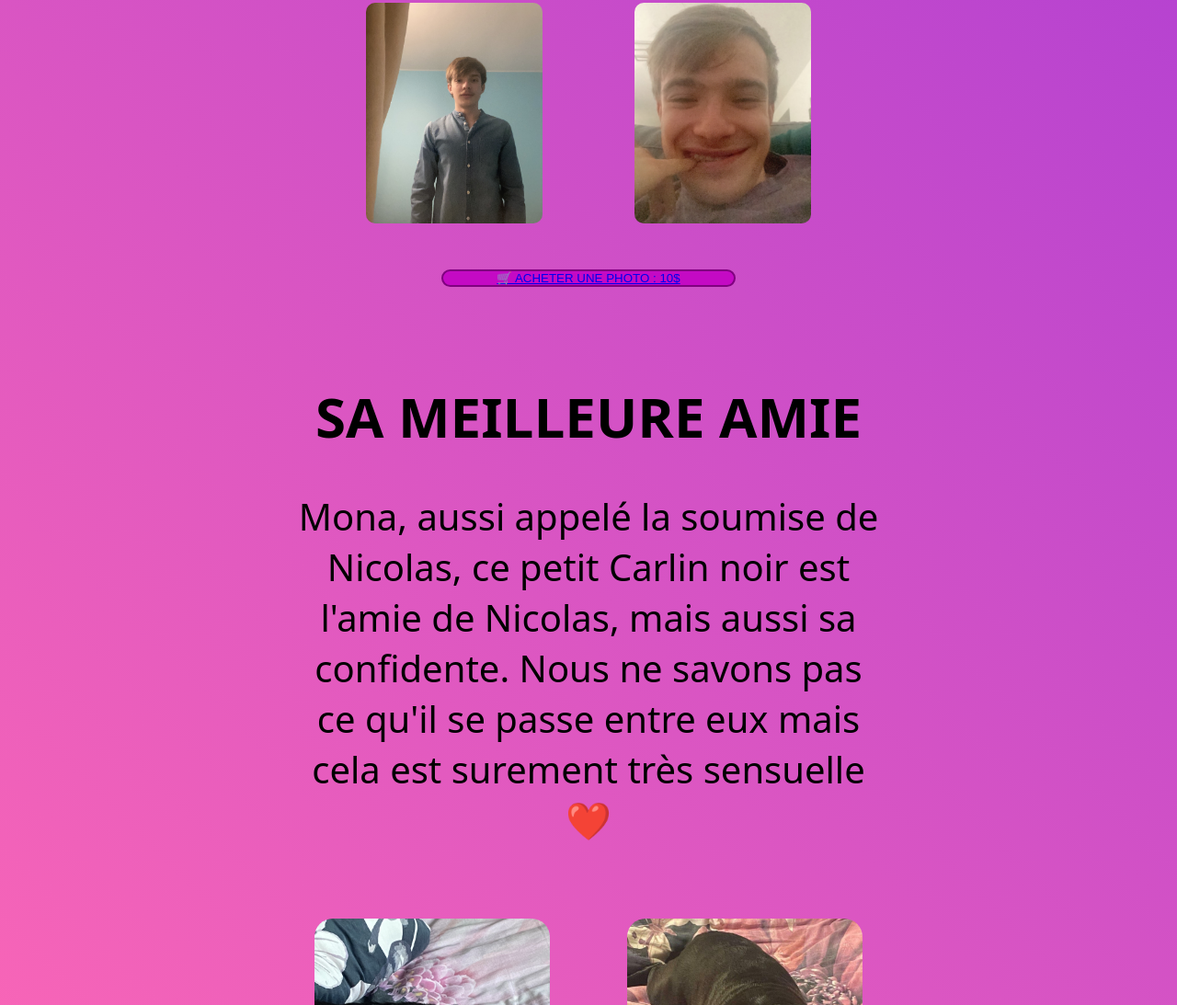
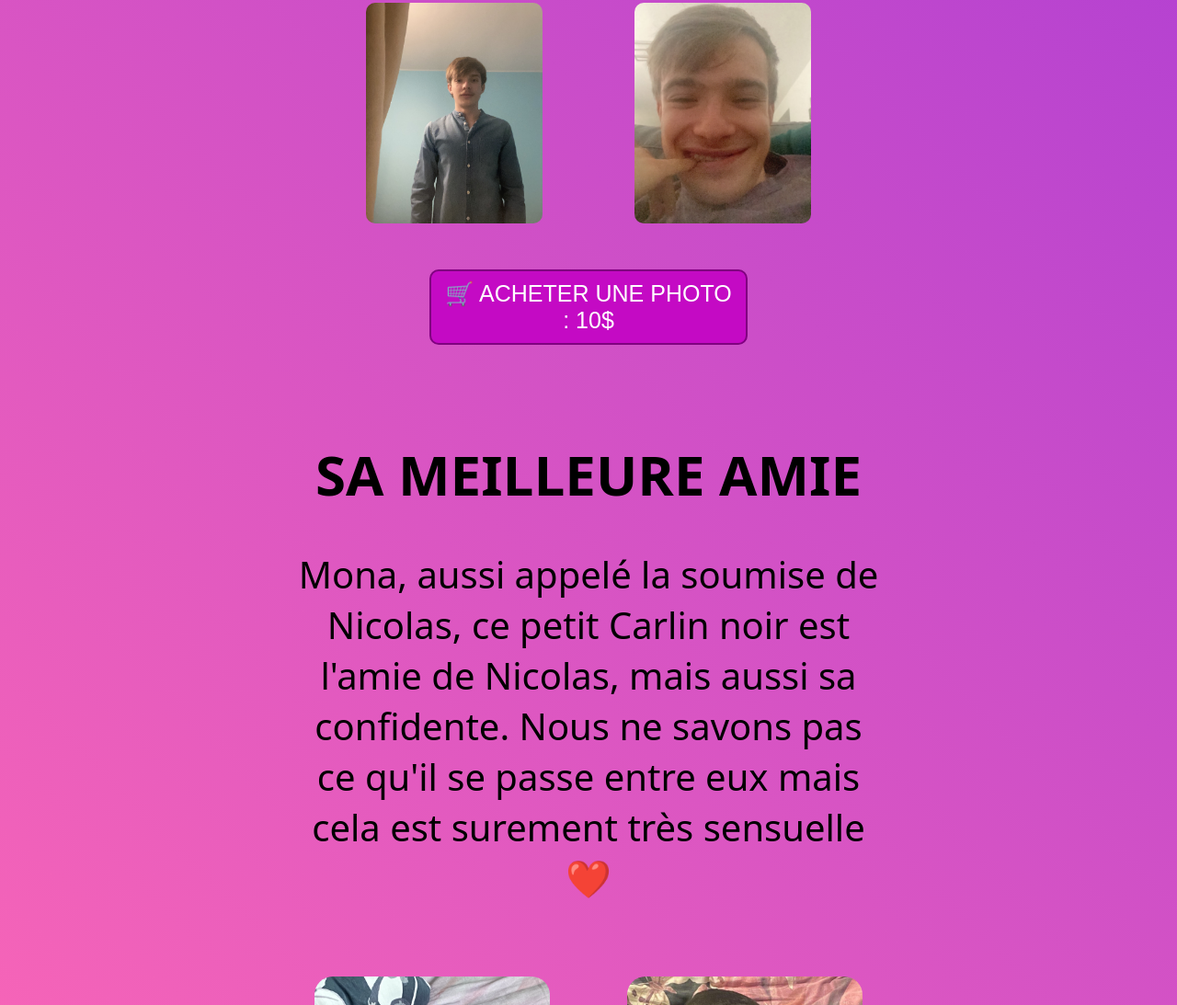
Before and after one commit to floconacs/monanico, a plain HTML site: page docs/index.html in a window 1280 px wide. Shown: the part 1646-2739 px from the top of the page at 92% size. Drawn offline with Linux system fonts and the light colour scheme; a web font is replaced by a local one.

Commit message:
Update style.css

```diff
--- a/docs/style.css
+++ b/docs/style.css
@@ -203,11 +203,12 @@ header h1{
 
 .btn {
     max-width: 100%;
-    width: 25%;
+    width: 27%;
     border-radius: 10px;
     border: 2px solid purple;
     background-color: rgb(196, 10, 196);
     color: white;
+    padding: 10px;
 
 }
 
@@ -217,9 +218,11 @@ header h1{
 }
 
 
-.btn p {
+.btn a {
     margin: 0;
     font-size: 25px;
+    text-decoration: none;
+    color: white;
 }
 
 
```
